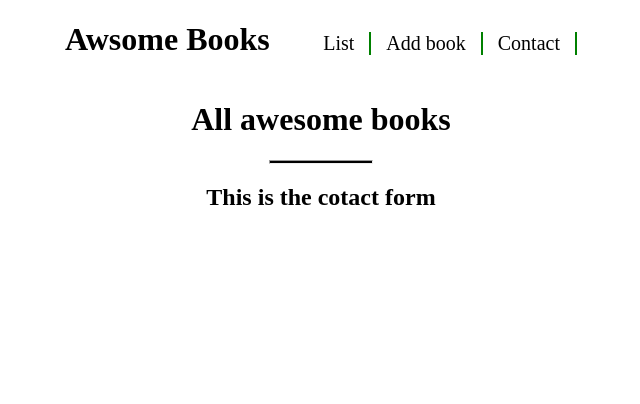
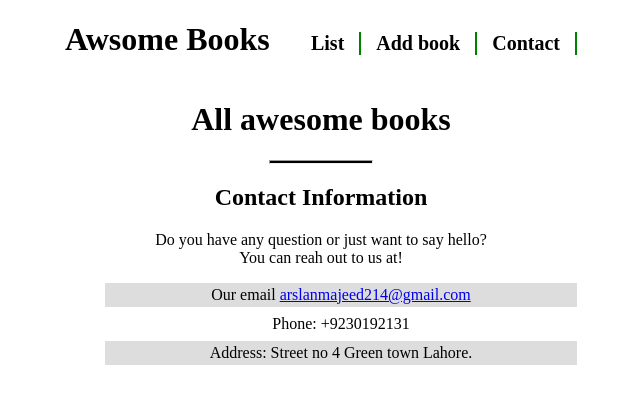
Before and after one commit to peter-mwovi/Awesome-books, a website: page index.html in a window 1280 px wide. Both pictures are taken after a click on the link "Contact". Shown: the whole page, without its empty margins (319-959 px from the left). Drawn offline with Linux system fonts and the light colour scheme.

Commit message:
Add contact information.

```diff
--- a/index.html
+++ b/index.html
@@ -41,7 +41,21 @@
     </form>
 
     <div id="contact" class="contact-container hidden">
-      <h2>This is the cotact form</h2>
+      <h2>Contact Information</h2>
+      <p class="contact-text">
+        Do you have any question or just want to say hello? <br />
+        You can reah out to us at!
+      </p>
+      <ul class="contact-options">
+        <li>
+          Our email
+          <a href="mailto:arslanmajeed214@gmail.com"
+            >arslanmajeed214@gmail.com</a
+          >
+        </li>
+        <li>Phone: +9230192131</li>
+        <li>Address: Street no 4 Green town Lahore.</li>
+      </ul>
     </div>
 
     <script src="./script.js"></script>
--- a/styles.css
+++ b/styles.css
@@ -79,9 +79,10 @@ hr {
   background-color: white;
   border-right: 2px solid green;
   font-size: 20px;
+  font-weight: bold;
 }
 
-.nav-list a:active {
+.nav-list a:hover {
   color: blue;
 }
 
```
